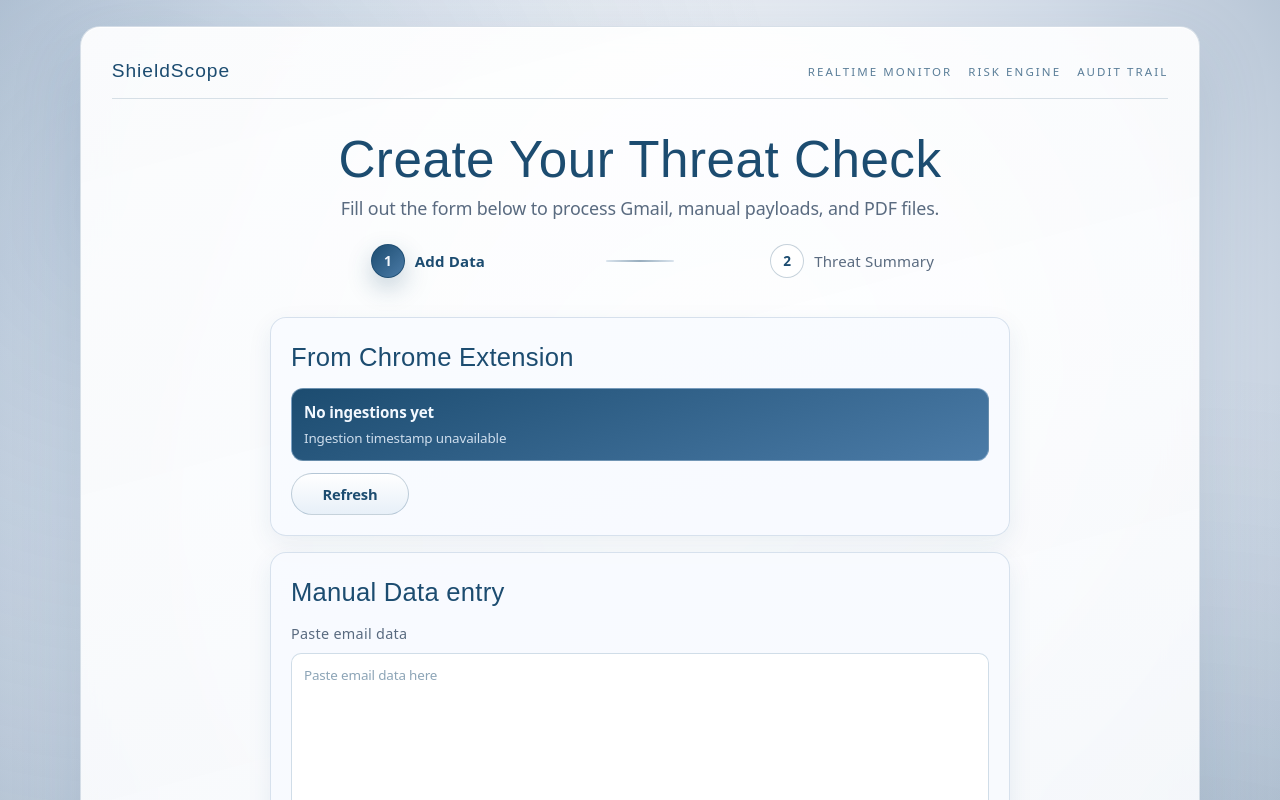
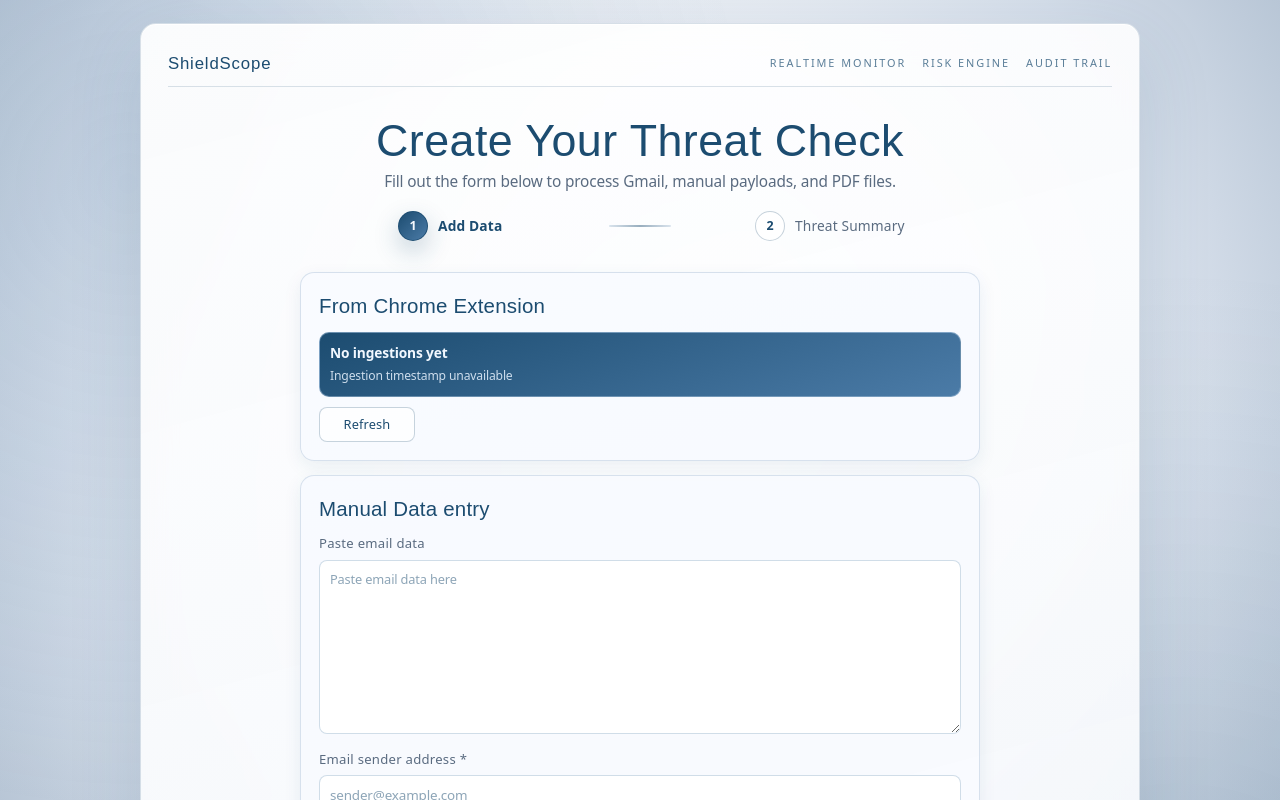
Before and after one commit to sawyervalin/irvinehacks2026, a Next.js app in the folder frontend/: page /threat-check in a window 1280 px wide. Shown: the top 800 px of the page. Built offline with nearby package versions, Linux system fonts and the light colour scheme; a web font is replaced by a local one.

Commit message:
made stuff smaller

```diff
--- a/frontend/app/page.module.css
+++ b/frontend/app/page.module.css
@@ -1,7 +1,7 @@
 .pageShell {
   min-height: 100vh;
   width: 100%;
-  padding: clamp(18px, 2vw, 32px);
+  padding: clamp(16px, 1.8vw, 28px);
   background:
     radial-gradient(circle at 10% 16%, rgba(75, 123, 167, 0.12), transparent 42%),
     radial-gradient(circle at 92% 88%, rgba(28, 76, 112, 0.11), transparent 48%),
@@ -9,12 +9,12 @@
 }
 
 .appFrame {
-  width: min(1120px, 100%);
+  width: min(1000px, 100%);
   margin: 0 auto;
 }
 
 .contentPane {
-  border-radius: 20px;
+  border-radius: 16px;
   background: linear-gradient(165deg, rgba(255, 255, 255, 0.92), rgba(248, 250, 253, 0.9));
   border: 1px solid rgba(28, 76, 112, 0.15);
   box-shadow:
@@ -22,7 +22,7 @@
     inset 0 1px 0 rgba(255, 255, 255, 0.9);
   backdrop-filter: blur(16px);
   -webkit-backdrop-filter: blur(16px);
-  padding: clamp(20px, 2.4vw, 34px);
+  padding: clamp(18px, 2.1vw, 30px);
 }
 
 .topBar {
@@ -30,13 +30,13 @@
   align-items: center;
   justify-content: space-between;
   border-bottom: 1px solid rgba(28, 76, 112, 0.16);
-  padding-bottom: 12px;
-  margin-bottom: clamp(24px, 3vw, 36px);
+  padding-bottom: 10px;
+  margin-bottom: clamp(20px, 2.6vw, 32px);
 }
 
 .logo {
   font-family: var(--font-display);
-  font-size: 1.2rem;
+  font-size: 1.05rem;
   letter-spacing: 0.05em;
   color: var(--accent);
 }
@@ -49,7 +49,7 @@
 
 .topLink {
   font-family: var(--font-geist-mono);
-  font-size: 0.72rem;
+  font-size: 0.68rem;
   text-transform: uppercase;
   letter-spacing: 0.18em;
   color: rgba(28, 76, 112, 0.72);
@@ -59,15 +59,15 @@
   display: grid;
   place-items: center;
   text-align: center;
-  gap: 10px;
-  margin-bottom: 22px;
+  gap: 8px;
+  margin-bottom: 18px;
 }
 
 .title {
   margin: 0;
   font-family: var(--font-display);
   color: var(--accent);
-  font-size: clamp(2.1rem, 4vw, 3.2rem);
+  font-size: clamp(1.85rem, 3.6vw, 2.8rem);
   line-height: 0.98;
   letter-spacing: 0.01em;
 }
@@ -75,17 +75,18 @@
 .subtitle {
   margin: 0;
   color: var(--text-muted);
-  max-width: 620px;
-  font-size: clamp(0.97rem, 1.4vw, 1.12rem);
+  max-width: 560px;
+  font-size: clamp(0.92rem, 1.2vw, 1rem);
+  line-height: 1.45;
 }
 
 .timeline {
   display: grid;
   grid-template-columns: minmax(0, 1fr) minmax(56px, 9%) minmax(0, 1fr);
   align-items: center;
-  gap: 10px;
-  width: min(760px, 100%);
-  margin: 0 auto clamp(28px, 3vw, 40px);
+  gap: 9px;
+  width: min(680px, 100%);
+  margin: 0 auto clamp(22px, 2.4vw, 32px);
 }
 
 .timelineRail {
@@ -110,14 +111,14 @@
 }
 
 .timelineDot {
-  width: 34px;
-  height: 34px;
+  width: 30px;
+  height: 30px;
   border-radius: 999px;
   border: 1px solid rgba(28, 76, 112, 0.25);
   background: rgba(255, 255, 255, 0.92);
   color: var(--accent);
   font-family: var(--font-geist-mono);
-  font-size: 0.85rem;
+  font-size: 0.78rem;
   font-weight: 700;
   display: grid;
   place-items: center;
@@ -137,101 +138,101 @@
 
 .timelineLabel {
   color: var(--text-muted);
-  font-size: 0.94rem;
+  font-size: 0.86rem;
   letter-spacing: 0.01em;
 }
 
 .statusText {
-  width: min(740px, 100%);
-  margin: 0 auto 12px;
+  width: min(680px, 100%);
+  margin: 0 auto 10px;
   border: 1px solid rgba(28, 76, 112, 0.2);
-  border-radius: 12px;
-  padding: 9px 12px;
+  border-radius: 10px;
+  padding: 8px 10px;
   color: var(--accent);
   background: rgba(224, 236, 248, 0.52);
-  font-size: 0.92rem;
+  font-size: 0.84rem;
 }
 
 .grid {
   display: grid;
-  gap: 16px;
-  width: min(740px, 100%);
+  gap: 14px;
+  width: min(680px, 100%);
   margin: 0 auto;
 }
 
 .formCard {
-  border-radius: 16px;
+  border-radius: 14px;
   background: rgba(248, 251, 255, 0.84);
   border: 1px solid rgba(75, 123, 167, 0.2);
-  padding: clamp(14px, 2.1vw, 20px);
-  box-shadow: 0 8px 24px rgba(28, 76, 112, 0.08);
+  padding: clamp(12px, 1.8vw, 18px);
+  box-shadow: 0 6px 18px rgba(28, 76, 112, 0.08);
 }
 
 .cardTitle {
-  margin: 0 0 12px;
+  margin: 0 0 10px;
   font-family: var(--font-display);
-  font-size: clamp(1.25rem, 2vw, 1.62rem);
+  font-size: clamp(1.12rem, 1.6vw, 1.4rem);
   color: var(--accent);
   letter-spacing: 0.01em;
 }
 
 .fieldLabel {
   display: block;
-  margin-bottom: 8px;
-  font-size: 0.9rem;
+  margin-bottom: 6px;
+  font-size: 0.82rem;
   letter-spacing: 0.02em;
   color: var(--text-muted);
 }
 
 .infoBox {
-  border-radius: 12px;
+  border-radius: 10px;
   background: linear-gradient(160deg, #1c4c70, #4b7ba7);
   border: 1px solid rgba(192, 215, 237, 0.45);
-  padding: 12px;
-  margin-bottom: 12px;
+  padding: 10px;
+  margin-bottom: 10px;
 }
 
 .infoPrimary {
   margin: 0;
   color: #f2f8ff;
   font-weight: 600;
-  font-size: 0.95rem;
+  font-size: 0.86rem;
 }
 
 .infoSecondary {
   margin: 4px 0 0;
   color: rgba(233, 243, 255, 0.86);
-  font-size: 0.84rem;
+  font-size: 0.76rem;
 }
 
 .textArea {
   width: 100%;
-  border-radius: 10px;
+  border-radius: 8px;
   border: 1px solid rgba(75, 123, 167, 0.26);
   background: rgba(255, 255, 255, 0.92);
-  padding: 11px 12px;
+  padding: 9px 10px;
   font-family: var(--font-geist-mono);
-  font-size: 0.84rem;
+  font-size: 0.8rem;
   color: var(--accent);
   resize: vertical;
   box-sizing: border-box;
-  margin-bottom: 12px;
+  margin-bottom: 10px;
 }
 
 .manualFieldInput,
 .fileInput {
   width: 100%;
-  border-radius: 10px;
+  border-radius: 8px;
   border: 1px solid rgba(75, 123, 167, 0.26);
   background: rgba(255, 255, 255, 0.92);
-  padding: 11px 12px;
-  font-size: 0.9rem;
+  padding: 9px 10px;
+  font-size: 0.84rem;
   color: var(--accent);
   box-sizing: border-box;
 }
 
 .fileInput {
-  margin-bottom: 12px;
+  margin-bottom: 10px;
 }
 
 .hiddenFileInput {
@@ -239,32 +240,33 @@
 }
 
 .softButton {
-  border: 1px solid rgba(28, 76, 112, 0.25);
-  border-radius: 999px;
-  padding: 9px 18px;
-  min-width: 118px;
-  font-size: 0.92rem;
-  font-weight: 600;
+  border: 1px solid rgba(28, 76, 112, 0.24);
+  border-radius: 8px;
+  padding: 7px 12px;
+  min-width: 96px;
+  font-size: 0.8rem;
+  font-weight: 500;
+  letter-spacing: 0.01em;
   color: var(--accent);
-  background: linear-gradient(180deg, rgba(255, 255, 255, 0.95), rgba(230, 239, 248, 0.95));
+  background: rgba(255, 255, 255, 0.72);
   cursor: pointer;
-  transition: transform 180ms ease, box-shadow 180ms ease;
+  transition: background-color 180ms ease, border-color 180ms ease;
 }
 
 .softButton:hover {
-  transform: translateY(-1px);
-  box-shadow: 0 8px 20px rgba(28, 76, 112, 0.16);
+  background: rgba(255, 255, 255, 0.9);
+  border-color: rgba(28, 76, 112, 0.42);
 }
 
 .ctaButton {
   border: 0;
   border-radius: 999px;
-  margin-top: 18px;
-  width: min(740px, 100%);
+  margin-top: 14px;
+  width: min(680px, 100%);
   margin-inline: auto;
   display: block;
-  padding: 13px 24px;
-  font-size: 1rem;
+  padding: 11px 20px;
+  font-size: 0.92rem;
   font-weight: 700;
   color: #f4f8fd;
   background: linear-gradient(140deg, #1c4c70, #4b7ba7);
@@ -287,12 +289,12 @@
 }
 
 .emptyCanvas {
-  width: min(740px, 100%);
+  width: min(680px, 100%);
   margin: 0 auto;
-  border-radius: 16px;
+  border-radius: 14px;
   border: 1px solid rgba(75, 123, 167, 0.22);
   background: rgba(248, 251, 255, 0.84);
-  padding: clamp(18px, 3vw, 28px);
+  padding: clamp(16px, 2.5vw, 24px);
   box-shadow: 0 8px 24px rgba(28, 76, 112, 0.08);
 }
 
@@ -300,12 +302,14 @@
   margin: 0 0 8px;
   font-family: var(--font-display);
   color: var(--accent);
-  font-size: clamp(1.28rem, 2.2vw, 1.76rem);
+  font-size: clamp(1.12rem, 1.9vw, 1.5rem);
 }
 
 .summaryText {
   margin: 0;
   color: var(--text-muted);
+  font-size: 0.9rem;
+  line-height: 1.45;
 }
 
 @media (max-width: 900px) {
```
